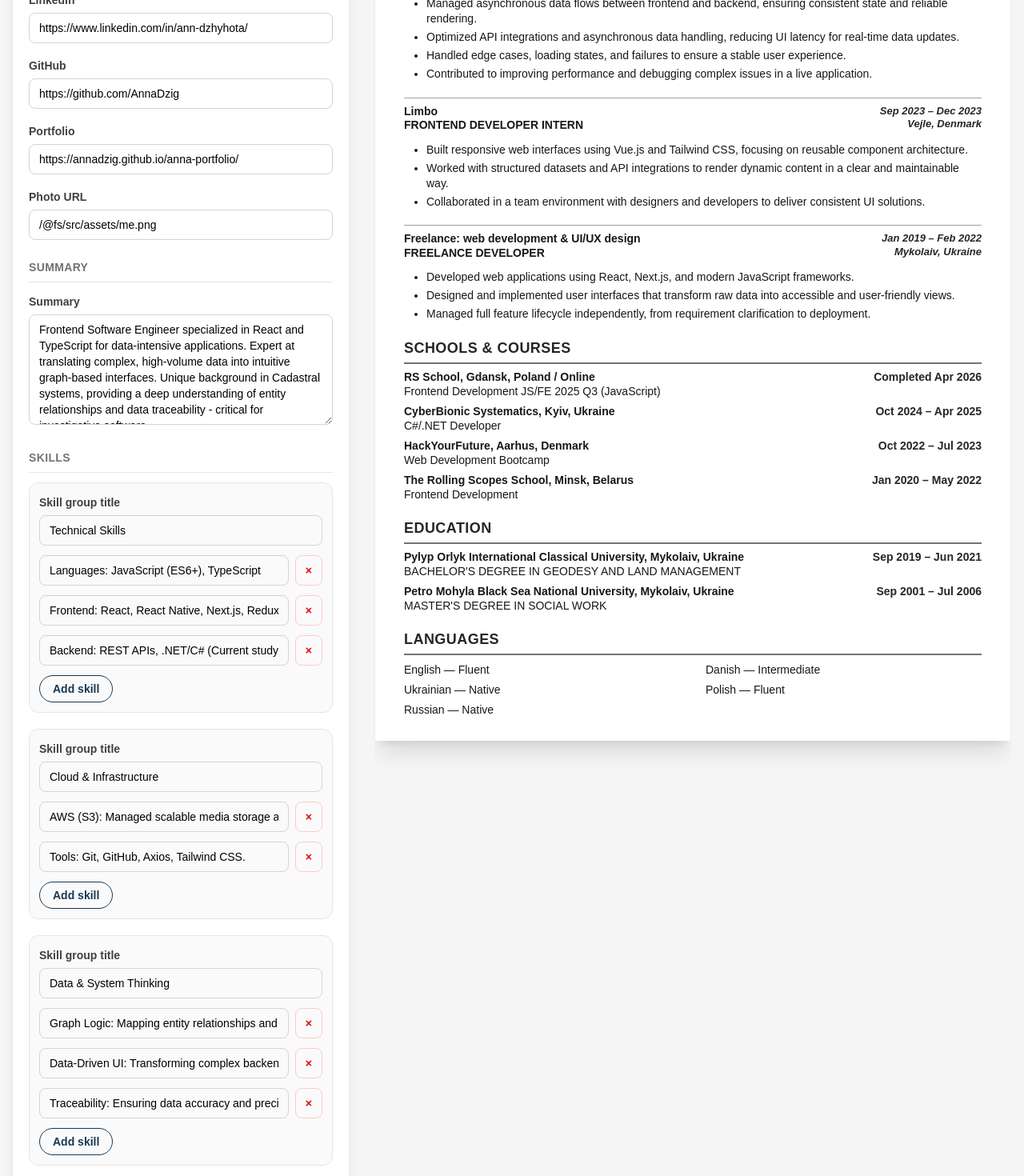
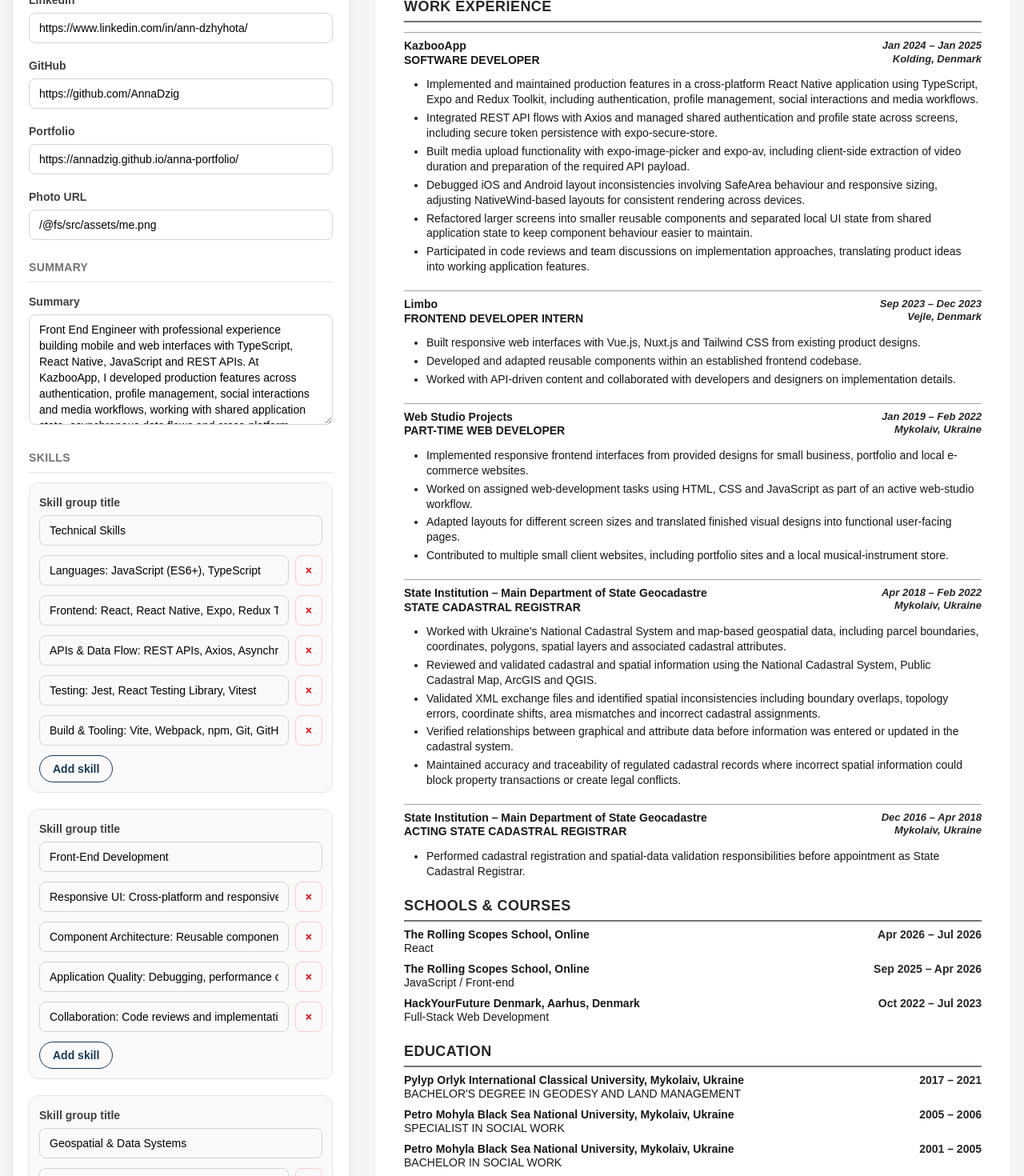
Before and after one commit to AnnaDzig/cv-editor, a React (Vite) app: page / in a window 1280 px wide. Shown: the part 1020-2490 px from the top of the page at 80% size. Built offline with nearby package versions, Linux system fonts and the light colour scheme.

Commit message:
change data

```diff
--- a/src/data.ts
+++ b/src/data.ts
@@ -50,11 +50,11 @@
 };
 
 export const initialCvData: CvData = {
-  fileName: "anna-frontend-cv",
+  fileName: "anna-dzhyhota-frontend-engineer-foreflight",
 
   name: "Anna Dzhyhota",
-  title: "Frontend Software Engineer",
-  location: "Denmark, Kolding, 6000",
+  title: "Front End Engineer",
+  location: "Kolding, Denmark",
   email: "anna.soft.dev@gmail.com",
   linkedIn: "https://www.linkedin.com/in/ann-dzhyhota/",
   github: "https://github.com/AnnaDzig",
@@ -62,7 +62,7 @@
   photoUrl: Photo,
 
   summary:
-    "Frontend Software Engineer specialized in React and TypeScript for data-intensive applications. Expert at translating complex, high-volume data into intuitive graph-based interfaces. Unique background in Cadastral systems, providing a deep understanding of entity relationships and data traceability - critical for investigative software.",
+    "Front End Engineer with professional experience building mobile and web interfaces with TypeScript, React Native, JavaScript and REST APIs. At KazbooApp, I developed production features across authentication, profile management, social interactions and media workflows, working with shared application state, asynchronous data flows and cross-platform debugging. My earlier work as a State Cadastral Registrar adds extensive experience with GIS, spatial data validation and map-based systems where data accuracy and traceability were essential.",
 
   skills: [
     {
@@ -70,123 +70,154 @@
       title: "Technical Skills",
       items: [
         "Languages: JavaScript (ES6+), TypeScript",
-        "Frontend: React, React Native, Next.js, Redux Toolkit",
-        "Backend: REST APIs, .NET/C# (Current study), Asynchronous Data Flows",
+        "Frontend: React, React Native, Expo, Redux Toolkit, HTML5, CSS3, Vue.js, Nuxt.js",
+        "APIs & Data Flow: REST APIs, Axios, Asynchronous Data Flows, State Management",
+        "Testing: Jest, React Testing Library, Vitest",
+        "Build & Tooling: Vite, Webpack, npm, Git, GitHub, GitHub Actions",
       ],
     },
     {
       id: crypto.randomUUID(),
-      title: "Cloud & Infrastructure",
+      title: "Front-End Development",
       items: [
-        "AWS (S3): Managed scalable media storage and secure file uploads.",
-        "Tools: Git, GitHub, Axios, Tailwind CSS.",
+        "Responsive UI: Cross-platform and responsive interface development.",
+        "Component Architecture: Reusable components and separation of local and shared application state.",
+        "Application Quality: Debugging, performance optimization, loading and error-state handling.",
+        "Collaboration: Code reviews and implementation discussions within existing product teams.",
       ],
     },
     {
       id: crypto.randomUUID(),
-      title: "Data & System Thinking",
+      title: "Geospatial & Data Systems",
       items: [
-        "Graph Logic: Mapping entity relationships and structured datasets.",
-        "Data-Driven UI: Transforming complex backend data into clear user views.",
-        "Traceability: Ensuring data accuracy and precision.",
+        "GIS: National Cadastral System (NKS), Public Cadastral Map, ArcGIS, QGIS.",
+        "Spatial Data: Coordinates, parcel boundaries, polygons, spatial layers and cadastral attributes.",
+        "Data Validation: Topology checks, boundary overlaps, coordinate shifts, area mismatches and XML exchange files.",
+        "Data Accuracy: Validation and traceability of regulated geospatial records.",
       ],
     },
   ],
 
   experience: [
     {
-      id: crypto.randomUUID(),
+      id: "kazbooapp",
       company: "KazbooApp",
       role: "Software Developer",
-      period: "Dec 2023 – Jan 2025",
+      period: "Jan 2024 – Jan 2025",
       location: "Kolding, Denmark",
       bullets: [
-        "Architected data-driven frontend features using React Native and TypeScript, ensuring data consistency across complex user-generated content flows.",
-        "Managed asynchronous data flows between frontend and backend, ensuring consistent state and reliable rendering.",
-        "Optimized API integrations and asynchronous data handling, reducing UI latency for real-time data updates.",
-        "Handled edge cases, loading states, and failures to ensure a stable user experience.",
-        "Contributed to improving performance and debugging complex issues in a live application.",
+        "Implemented and maintained production features in a cross-platform React Native application using TypeScript, Expo and Redux Toolkit, including authentication, profile management, social interactions and media workflows.",
+        "Integrated REST API flows with Axios and managed shared authentication and profile state across screens, including secure token persistence with expo-secure-store.",
+        "Built media upload functionality with expo-image-picker and expo-av, including client-side extraction of video duration and preparation of the required API payload.",
+        "Debugged iOS and Android layout inconsistencies involving SafeArea behaviour and responsive sizing, adjusting NativeWind-based layouts for consistent rendering across devices.",
+        "Refactored larger screens into smaller reusable components and separated local UI state from shared application state to keep component behaviour easier to maintain.",
+        "Participated in code reviews and team discussions on implementation approaches, translating product ideas into working application features.",
       ],
     },
     {
-      id: crypto.randomUUID(),
+      id: "limbo",
       company: "Limbo",
       role: "Frontend Developer Intern",
       period: "Sep 2023 – Dec 2023",
       location: "Vejle, Denmark",
       bullets: [
-        "Built responsive web interfaces using Vue.js and Tailwind CSS, focusing on reusable component architecture.",
-        "Worked with structured datasets and API integrations to render dynamic content in a clear and maintainable way.",
-        "Collaborated in a team environment with designers and developers to deliver consistent UI solutions.",
+        "Built responsive web interfaces with Vue.js, Nuxt.js and Tailwind CSS from existing product designs.",
+        "Developed and adapted reusable components within an established frontend codebase.",
+        "Worked with API-driven content and collaborated with developers and designers on implementation details.",
       ],
     },
     {
-      id: crypto.randomUUID(),
-      company: "Freelance: web development & UI/UX design",
-      role: "Freelance Developer",
+      id: "web-studio",
+      company: "Web Studio Projects",
+      role: "Part-time Web Developer",
       period: "Jan 2019 – Feb 2022",
       location: "Mykolaiv, Ukraine",
       bullets: [
-        "Developed web applications using React, Next.js, and modern JavaScript frameworks.",
-        "Designed and implemented user interfaces that transform raw data into accessible and user-friendly views.",
-        "Managed full feature lifecycle independently, from requirement clarification to deployment.",
+        "Implemented responsive frontend interfaces from provided designs for small business, portfolio and local e-commerce websites.",
+        "Worked on assigned web-development tasks using HTML, CSS and JavaScript as part of an active web-studio workflow.",
+        "Adapted layouts for different screen sizes and translated finished visual designs into functional user-facing pages.",
+        "Contributed to multiple small client websites, including portfolio sites and a local musical-instrument store.",
+      ],
+    },
+    {
+      id: "geocadastre-registrar",
+      company: "State Institution – Main Department of State Geocadastre",
+      role: "State Cadastral Registrar",
+      period: "Apr 2018 – Feb 2022",
+      location: "Mykolaiv, Ukraine",
+      bullets: [
+        "Worked with Ukraine's National Cadastral System and map-based geospatial data, including parcel boundaries, coordinates, polygons, spatial layers and associated cadastral attributes.",
+        "Reviewed and validated cadastral and spatial information using the National Cadastral System, Public Cadastral Map, ArcGIS and QGIS.",
+        "Validated XML exchange files and identified spatial inconsistencies including boundary overlaps, topology errors, coordinate shifts, area mismatches and incorrect cadastral assignments.",
+        "Verified relationships between graphical and attribute data before information was entered or updated in the cadastral system.",
+        "Maintained accuracy and traceability of regulated cadastral records where incorrect spatial information could block property transactions or create legal conflicts.",
+      ],
+    },
+    {
+      id: "geocadastre-acting",
+      company: "State Institution – Main Department of State Geocadastre",
+      role: "Acting State Cadastral Registrar",
+      period: "Dec 2016 – Apr 2018",
+      location: "Mykolaiv, Ukraine",
+      bullets: [
+        "Performed cadastral registration and spatial-data validation responsibilities before appointment as State Cadastral Registrar.",
       ],
     },
   ],
 
   courses: [
     {
-      id: crypto.randomUUID(),
-      school: "RS School",
-      title: "Frontend Development JS/FE 2025 Q3 (JavaScript)",
-      period: "Completed Apr 2026",
-      location: "Gdansk, Poland / Online",
+      id: "rss-react",
+      school: "The Rolling Scopes School",
+      title: "React",
+      period: "Apr 2026 – Jul 2026",
+      location: "Online",
     },
     {
-      id: crypto.randomUUID(),
-      school: "CyberBionic Systematics",
-      title: "C#/.NET Developer",
-      period: "Oct 2024 – Apr 2025",
-      location: "Kyiv, Ukraine",
+      id: "rss-js",
+      school: "The Rolling Scopes School",
+      title: "JavaScript / Front-end",
+      period: "Sep 2025 – Apr 2026",
+      location: "Online",
     },
     {
-      id: crypto.randomUUID(),
-      school: "HackYourFuture",
-      title: "Web Development Bootcamp",
+      id: "hyf",
+      school: "HackYourFuture Denmark",
+      title: "Full-Stack Web Development",
       period: "Oct 2022 – Jul 2023",
       location: "Aarhus, Denmark",
-    },
-    {
-      id: crypto.randomUUID(),
-      school: "The Rolling Scopes School",
-      title: "Frontend Development",
-      period: "Jan 2020 – May 2022",
-      location: "Minsk, Belarus",
     },
   ],
 
   education: [
     {
-      id: crypto.randomUUID(),
+      id: "geodesy",
       school: "Pylyp Orlyk International Classical University",
-      degree: "Bachelor's degree in Geodesy and Land Management",
-      period: "Sep 2019 – Jun 2021",
+      degree: "Bachelor's Degree in Geodesy and Land Management",
+      period: "2017 – 2021",
       location: "Mykolaiv, Ukraine",
     },
     {
-      id: crypto.randomUUID(),
+      id: "social-work-specialist",
       school: "Petro Mohyla Black Sea National University",
-      degree: "Master's degree in Social Work",
-      period: "Sep 2001 – Jul 2006",
+      degree: "Specialist in Social Work",
+      period: "2005 – 2006",
+      location: "Mykolaiv, Ukraine",
+    },
+    {
+      id: "social-work-bachelor",
+      school: "Petro Mohyla Black Sea National University",
+      degree: "Bachelor in Social Work",
+      period: "2001 – 2005",
       location: "Mykolaiv, Ukraine",
     },
   ],
 
   languages: [
+    "Ukrainian — Native",
+    "Russian — Native",
     "English — Fluent",
-    "Danish — Intermediate",
-    "Ukrainian — Native",
     "Polish — Fluent",
-    "Russian — Native",
+    "Danish — Intermediate, Prøve i Dansk 3 passed",
   ],
 };
```
